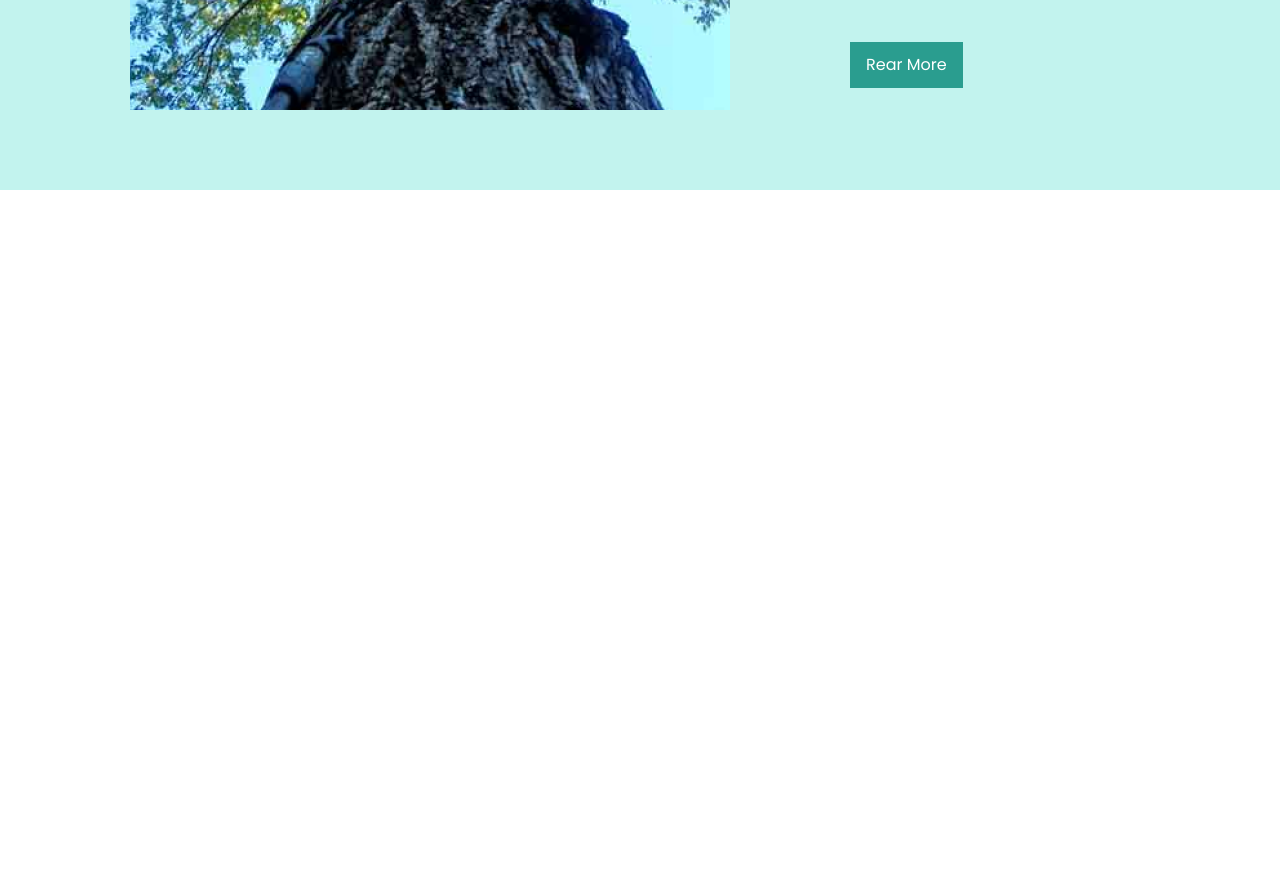
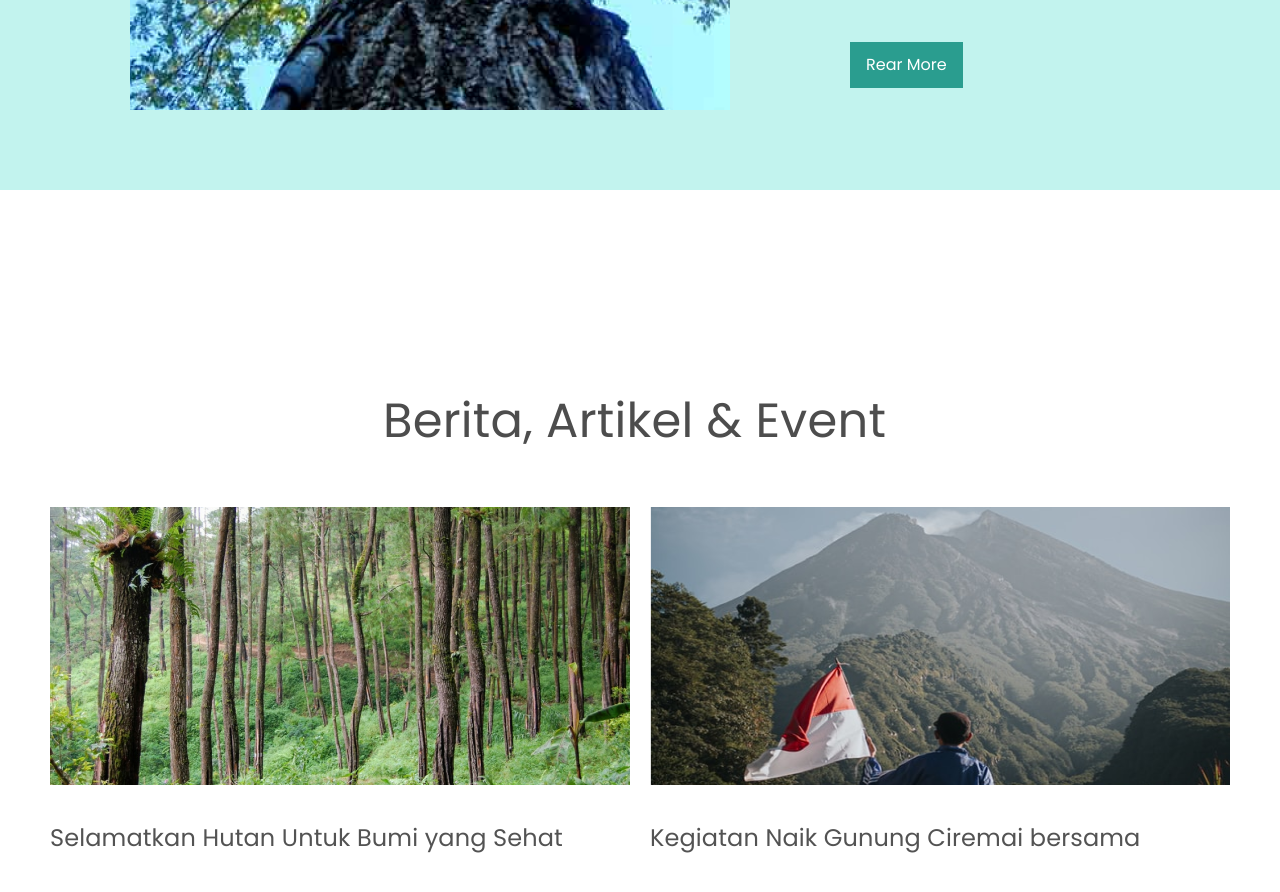
Before and after one commit to DodoTalakhadze/homework5, a plain HTML site: page index.html in a window 1280 px wide. Shown: the part 1466-2358 px from the top of the page. Before the commit the page ends 1656 px from the top, so only its background shows below. Drawn offline with Linux system fonts and the light colour scheme.

Commit message:
add section2

```diff
--- a/css/style.css
+++ b/css/style.css
@@ -115,3 +115,37 @@ button{
     line-height: 24px;
     border-style: none;
 }
+
+/*section2 */
+
+.section2{
+   width: 1180px;
+   margin: 200px auto;
+}
+.section2 h2{
+    color: #4D4D4D;
+    font-family: 'Poppins', sans-serif;
+    font-size: 48px;
+    font-weight: 500;
+    line-height: 130%;
+    letter-spacing: 0.24px;
+    margin: 0 332px 54px 333px
+    }
+div{
+    display: inline-block;
+    vertical-align: top;
+    width: 580px;
+}
+.section2 p{
+    color: #535353;
+    font-family: 'Poppins', sans-serif;
+    font-size: 24px;
+    font-weight: 400;
+    line-height: 36px;
+    letter-spacing: 0.12px;
+    display: inline-block;
+    margin-top: 32px;
+}
+.div1{
+    margin-right: 16px;
+}
--- a/index.html
+++ b/index.html
@@ -62,5 +62,29 @@
     </article>
 </section>
 
+<!-- section2  -->
+
+<section class="section2">
+<h2>
+    Berita, Artikel & Event
+</h2>
+
+<div class="div1">
+    <img src="photos/unsplash_uD4wymJbp7g.png" alt="trees">
+    <p>
+        Selamatkan Hutan Untuk Bumi yang Sehat
+    </p>
+</div>
+
+<div>
+    <img src="photos/unsplash_go75G-7A5jw.png" alt="camp">
+    <p>
+        Kegiatan Naik Gunung Ciremai bersama
+    </p>
+</div>
+
+</section>
+
+
 </body>
 </html>
```
